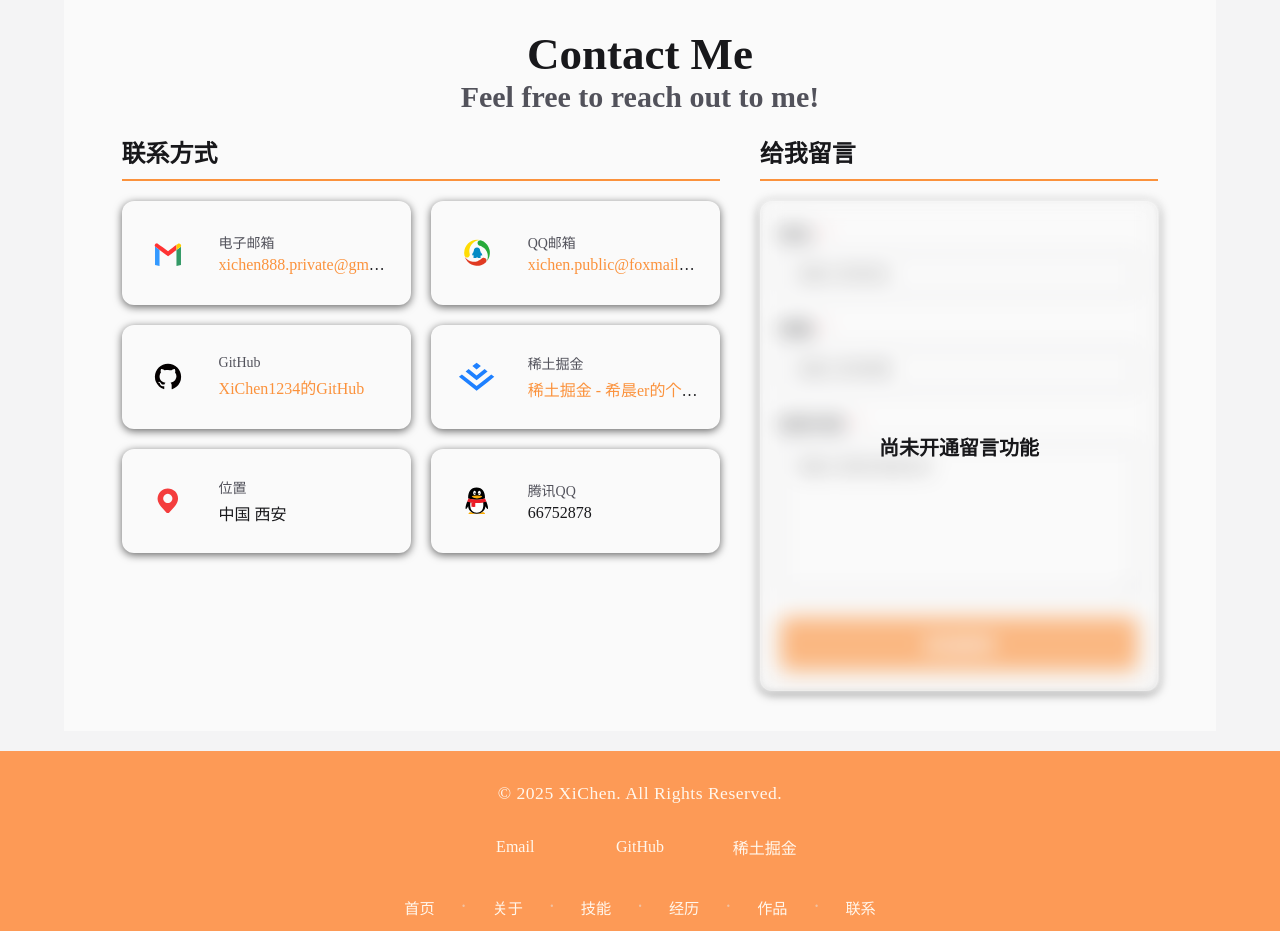
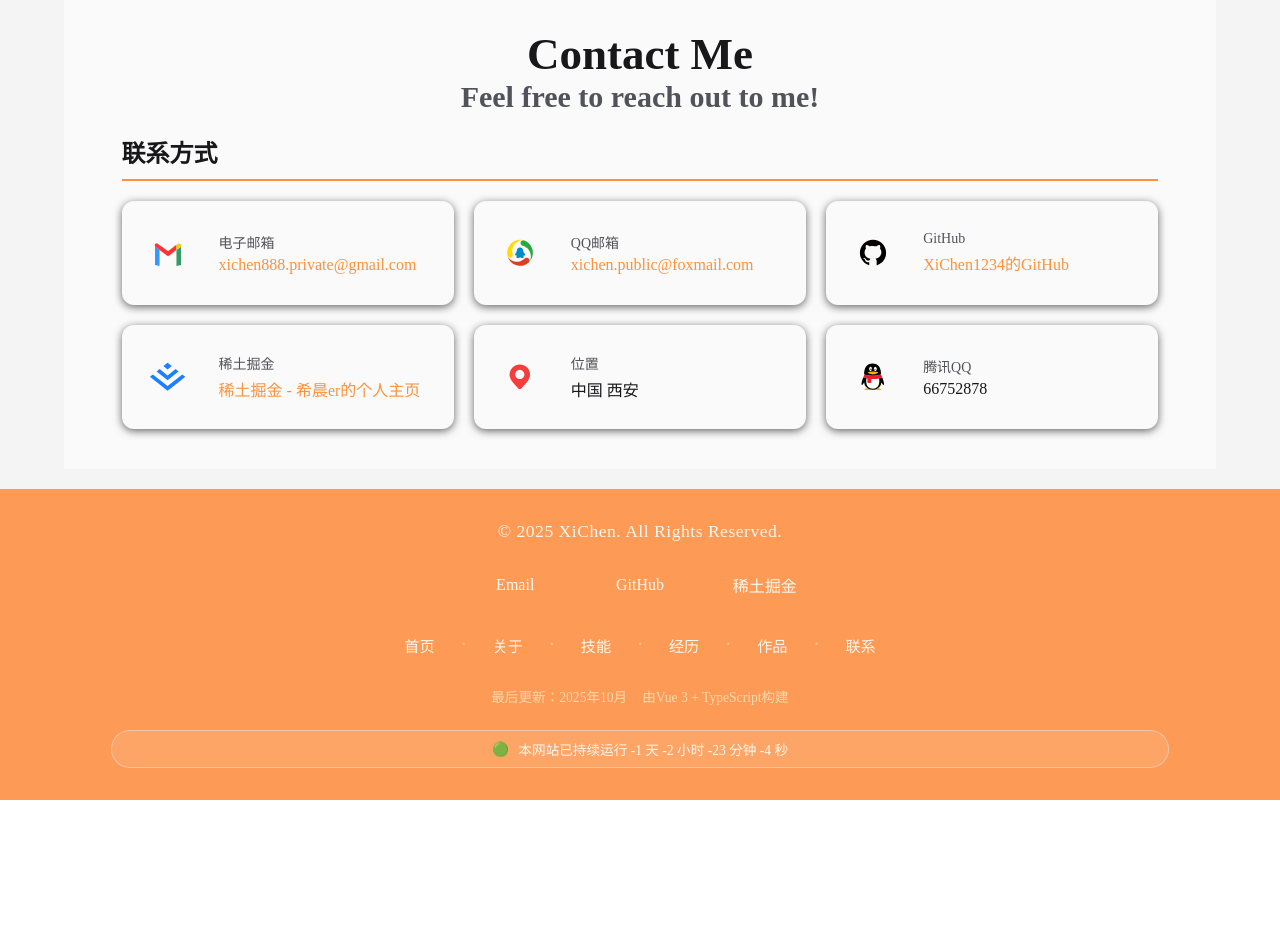
Before and after one commit to XiChen1234/MyWebsite, a Vue app: page / in a window 1280 px wide. Shown: the part 7500-8431 px from the top of the page. After the commit the page ends 8300 px from the top, so only its background shows below. Built offline with nearby package versions, Linux system fonts and the light colour scheme.

Commit message:
feat: delete contact form
为了备案，删除留言板表单

```diff
--- a/src/components/page/ContactPage.vue
+++ b/src/components/page/ContactPage.vue
@@ -55,92 +55,92 @@ const contactItems = ref<ContactItem[]>([
   }
 ]);
 
-// 表单数据
-interface ContactForm {
-  name: string;
-  email: string;
-  message: string;
-}
+// // 表单数据
+// interface ContactForm {
+//   name: string;
+//   email: string;
+//   message: string;
+// }
 
-// 表单数据响应式引用
-const formData = ref<ContactForm>({
-  name: '',
-  email: '',
-  message: ''
-});
+// // 表单数据响应式引用
+// const formData = ref<ContactForm>({
+//   name: '',
+//   email: '',
+//   message: ''
+// });
 
 // 留言功能开关 - 设置为 true 可开通留言功能
-const messageFeatureEnabled = ref(false);
+// const messageFeatureEnabled = ref(false);
 
 // 提交状态和消息
-const isSubmitting = ref(false);
-const submitMessage = ref('');
-const submitMessageType = ref<'success' | 'error'>('success');
+// const isSubmitting = ref(false);
+// const submitMessage = ref('');
+// const submitMessageType = ref<'success' | 'error'>('success');
 
 /**
  * 邮箱格式验证
  * @param email 邮箱地址
  * @returns 是否是有效邮箱
  */
-const isValidEmail = (email: string): boolean => {
-  const emailRegex = /^[^\s@]+@[^\s@]+\.[^\s@]+$/;
-  return emailRegex.test(email);
-};
+// const isValidEmail = (email: string): boolean => {
+//   const emailRegex = /^[^\s@]+@[^\s@]+\.[^\s@]+$/;
+//   return emailRegex.test(email);
+// };
 
 /**
  * 处理表单提交
  */
-const handleSubmit = () => {
-  // 表单验证
-  if (!formData.value.name.trim()) {
-    submitMessage.value = '请输入您的姓名';
-    submitMessageType.value = 'error';
-    return;
-  }
+// const handleSubmit = () => {
+//   // 表单验证
+//   if (!formData.value.name.trim()) {
+//     submitMessage.value = '请输入您的姓名';
+//     submitMessageType.value = 'error';
+//     return;
+//   }
 
-  if (!formData.value.email.trim()) {
-    submitMessage.value = '请输入您的邮箱';
-    submitMessageType.value = 'error';
-    return;
-  }
+//   if (!formData.value.email.trim()) {
+//     submitMessage.value = '请输入您的邮箱';
+//     submitMessageType.value = 'error';
+//     return;
+//   }
 
-  if (!isValidEmail(formData.value.email)) {
-    submitMessage.value = '请输入有效的邮箱地址';
-    submitMessageType.value = 'error';
-    return;
-  }
+//   if (!isValidEmail(formData.value.email)) {
+//     submitMessage.value = '请输入有效的邮箱地址';
+//     submitMessageType.value = 'error';
+//     return;
+//   }
 
-  if (!formData.value.message.trim()) {
-    submitMessage.value = '请输入留言内容';
-    submitMessageType.value = 'error';
-    return;
-  }
+//   if (!formData.value.message.trim()) {
+//     submitMessage.value = '请输入留言内容';
+//     submitMessageType.value = 'error';
+//     return;
+//   }
 
-  // 模拟提交过程
-  isSubmitting.value = true;
-  submitMessage.value = '';
+//   // 模拟提交过程
+//   isSubmitting.value = true;
+//   submitMessage.value = '';
 
-  // 模拟API调用延迟
-  setTimeout(() => {
-    // 以console.log输出代替实际提交
-    console.log('表单数据:', formData.value);
+//   // 模拟API调用延迟
+//   setTimeout(() => {
+//     // 以console.log输出代替实际提交
+//     console.log('表单数据:', formData.value);
 
-    // 显示成功消息
-    submitMessage.value = '感谢您的留言！我会尽快回复您。';
-    submitMessageType.value = 'success';
-    isSubmitting.value = false;
+//     // 显示成功消息
+//     submitMessage.value = '感谢您的留言！我会尽快回复您。';
+//     submitMessageType.value = 'success';
+//     isSubmitting.value = false;
 
-    // 3秒后重置表单
-    setTimeout(() => {
-      formData.value = {
-        name: '',
-        email: '',
-        message: ''
-      };
-      submitMessage.value = '';
-    }, 3000);
-  }, 1000);
-};
+//     // 3秒后重置表单
+//     setTimeout(() => {
+//       formData.value = {
+//         name: '',
+//         email: '',
+//         message: ''
+//       };
+//       submitMessage.value = '';
+//     }, 3000);
+//   }, 1000);
+// };
 </script>
 
 <template>
@@ -169,43 +169,43 @@ const handleSubmit = () => {
       </div>
 
       <!-- 留言表单部分 -->
-      <div class="form-section">
-        <h2>给我留言</h2>
-        <div class="form-container">
-          <form @submit.prevent="handleSubmit" class="contact-form"
-            :class="{ 'form-disabled': !messageFeatureEnabled }">
-            <div class="form-group">
-              <label for="name">姓名 <span class="required">*</span></label>
-              <input id="name" class="form-input" type="text" placeholder="请输入您的姓名" v-model="formData.name" required />
-            </div>
-            <div class="form-group">
-              <label for="email">邮箱 <span class="required">*</span></label>
-              <input id="email" class="form-input" type="email" placeholder="请输入您的邮箱" v-model="formData.email"
-                required />
-            </div>
-            <div class="form-group">
-              <label for="message">留言内容 <span class="required">*</span></label>
-              <textarea id="message" class="form-input" placeholder="请输入您想对我说的话" v-model="formData.message" rows="5"
-                required></textarea>
-            </div>
+      <!-- <div class="form-section"> -->
+        <!-- <h2>给我留言</h2> -->
+        <!-- <div class="form-container"> -->
+          <!-- <form @submit.prevent="handleSubmit" class="contact-form" -->
+            <!-- :class="{ 'form-disabled': !messageFeatureEnabled }"> -->
+            <!-- <div class="form-group"> -->
+              <!-- <label for="name">姓名 <span class="required">*</span></label> -->
+              <!-- <input id="name" class="form-input" type="text" placeholder="请输入您的姓名" v-model="formData.name" required /> -->
+            <!-- </div> -->
+            <!-- <div class="form-group"> -->
+              <!-- <label for="email">邮箱 <span class="required">*</span></label> -->
+              <!-- <input id="email" class="form-input" type="email" placeholder="请输入您的邮箱" v-model="formData.email" -->
+                <!-- required /> -->
+            <!-- </div> -->
+            <!-- <div class="form-group"> -->
+              <!-- <label for="message">留言内容 <span class="required">*</span></label> -->
+              <!-- <textarea id="message" class="form-input" placeholder="请输入您想对我说的话" v-model="formData.message" rows="5" -->
+                <!-- required></textarea> -->
+            <!-- </div> -->
 
-            <button class="submit-button button" type="submit" :disabled="isSubmitting || !messageFeatureEnabled">
-              {{ isSubmitting ? '发送中...' : '发送留言' }}
-            </button>
+            <!-- <button class="submit-button button" type="submit" :disabled="isSubmitting || !messageFeatureEnabled"> -->
+              <!-- {{ isSubmitting ? '发送中...' : '发送留言' }} -->
+            <!-- </button> -->
 
-            <div v-show="submitMessage" class="submit-message" :class="submitMessageType">
-              {{ submitMessage }}
-            </div>
-          </form>
+            <!-- <div v-show="submitMessage" class="submit-message" :class="submitMessageType"> -->
+              <!-- {{ submitMessage }} -->
+            <!-- </div> -->
+          <!-- </form> -->
 
           <!-- 毛玻璃遮罩层 - 当留言功能未开通时显示 -->
-          <div v-if="!messageFeatureEnabled" class="form-overlay">
-            <div class="overlay-content">
-              <div class="overlay-text">尚未开通留言功能</div>
-            </div>
-          </div>
-        </div>
-      </div>
+          <!-- <div v-if="!messageFeatureEnabled" class="form-overlay"> -->
+            <!-- <div class="overlay-content"> -->
+              <!-- <div class="overlay-text">尚未开通留言功能</div> -->
+            <!-- </div> -->
+          <!-- </div> -->
+        <!-- </div> -->
+      <!-- </div> -->
     </div>
   </div>
 </template>
@@ -242,7 +242,7 @@ const handleSubmit = () => {
 
 .contact-grid {
   display: grid;
-  grid-template-columns: 1fr 1fr;
+  grid-template-columns: 1fr 1fr 1fr;
   gap: 20px;
   grid-auto-rows: minmax(0, auto);
 }
@@ -321,7 +321,7 @@ const handleSubmit = () => {
 }
 
 /* 表单部分样式 */
-.form-section {
+/* .form-section {
   flex: 2;
 }
 
@@ -339,16 +339,16 @@ const handleSubmit = () => {
   flex-direction: column;
   gap: 20px;
   transition: filter 0.3s ease;
-}
+} */
 
 /* 表单禁用状态 */
-.contact-form.form-disabled {
+/* .contact-form.form-disabled {
   filter: blur(3px);
   pointer-events: none;
-}
+} */
 
 /* 毛玻璃遮罩层样式 */
-.form-overlay {
+/* .form-overlay {
   position: absolute;
   top: 0;
   left: 0;
@@ -362,9 +362,9 @@ const handleSubmit = () => {
   align-items: center;
   justify-content: center;
   border: 1px solid rgba(255, 255, 255, 0.2);
-}
+} */
 
-.overlay-content {
+/* .overlay-content {
   text-align: center;
   padding: 20px;
 }
@@ -453,7 +453,7 @@ textarea.form-input {
   background-color: var(--error-bg);
   color: var(--error-color);
   border: 1px solid var(--error-color);
-}
+} */
 
 /* 响应式设计 */
 @media (max-width: 768px) {
@@ -469,7 +469,7 @@ textarea.form-input {
 
 @media (min-width: 769px) and (max-width: 1024px) {
   .contact-grid {
-    grid-template-columns: 1fr;
+    grid-template-columns: 1fr 1fr;
   }
 }
 </style>
```
